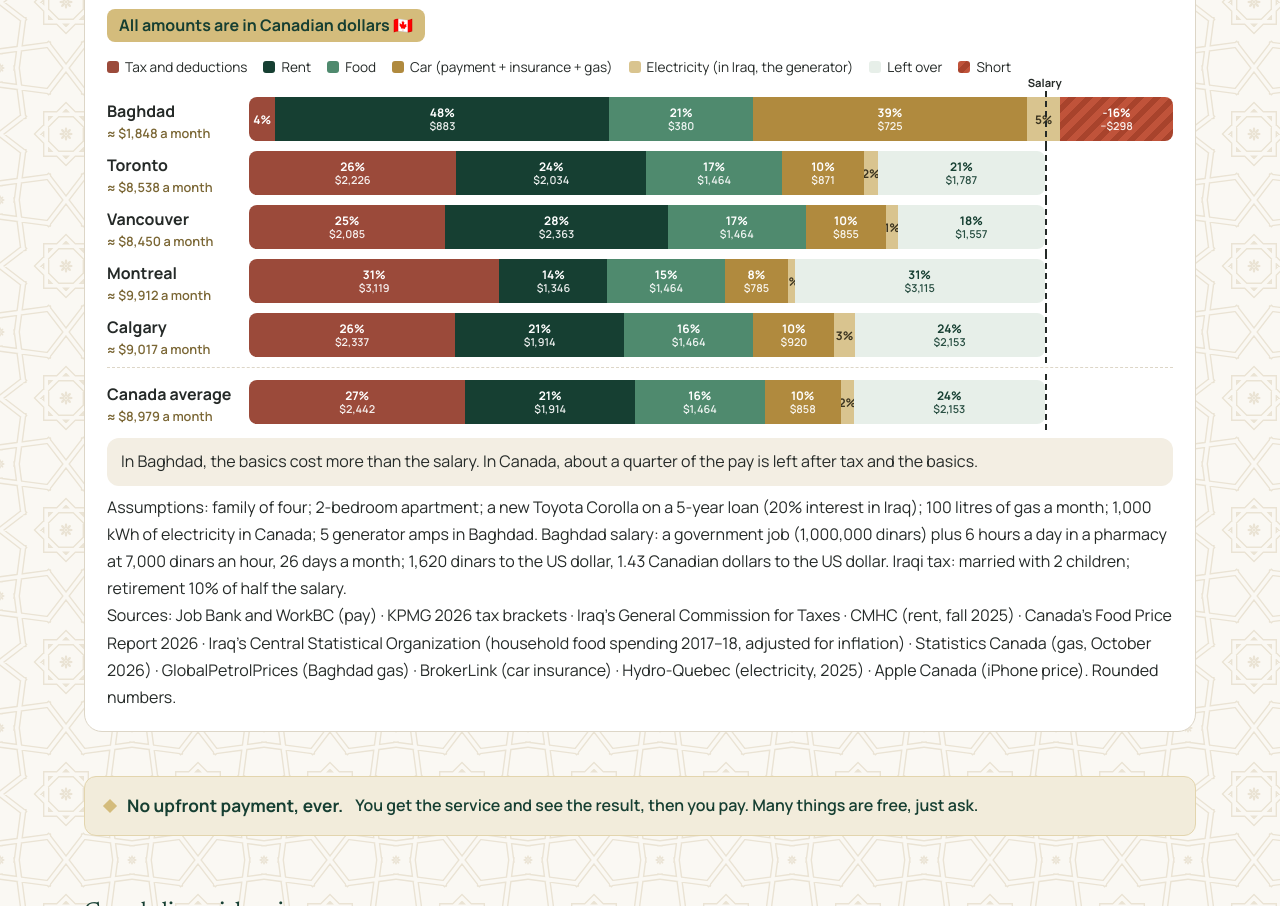
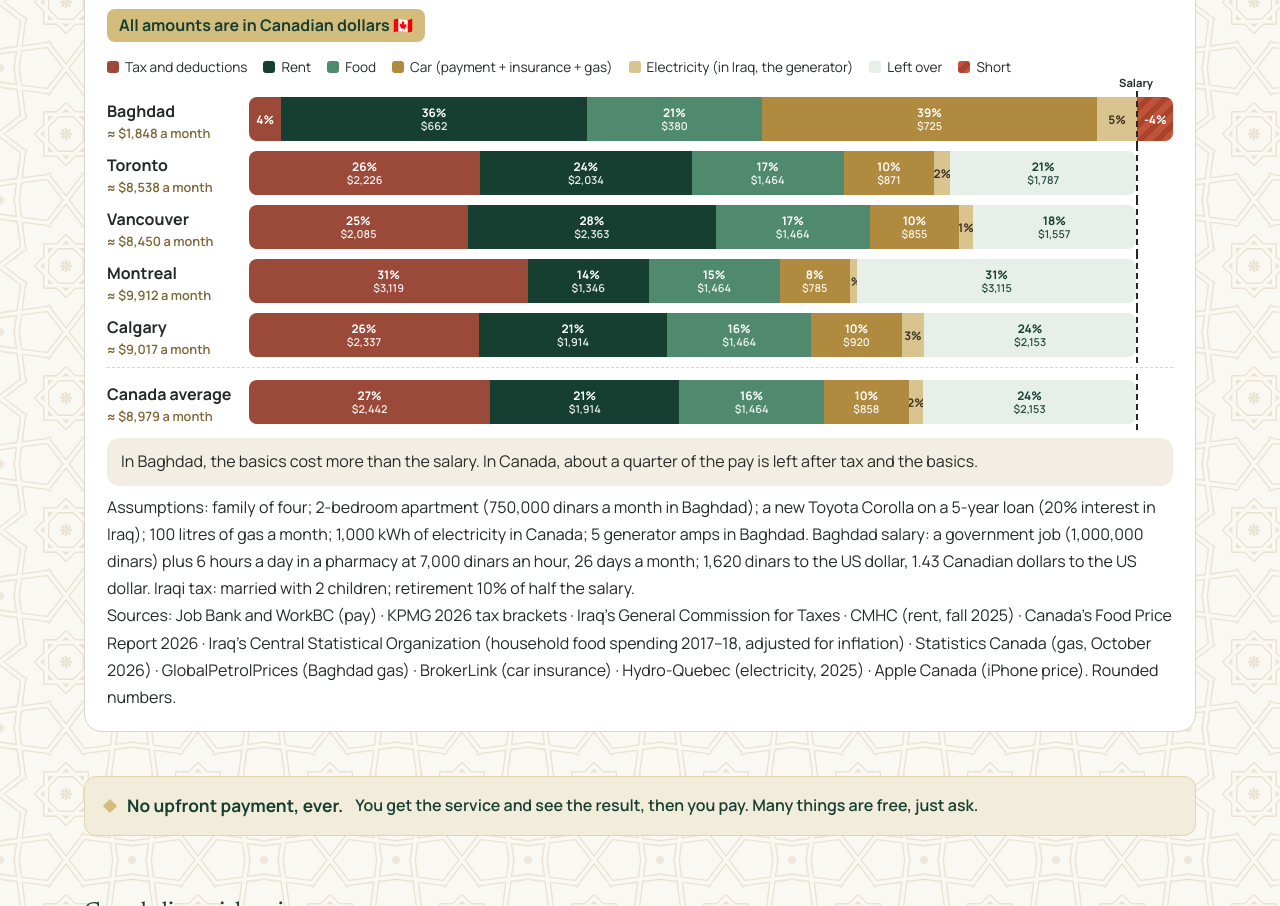
Before and after one commit to usamaalgamli/al-tina-education, a plain HTML site: page index.html in a window 1280 px wide. Shown: the part 7456-8362 px from the top of the page. Drawn offline with Linux system fonts and the light colour scheme; no server answers.

Commit message:
Baghdad rent 750,000 IQD
Co-Authored-By: Claude Opus 5.5 <noreply@anthropic.com>
Claude-Session: https://claude.ai/code/session_01QGM4YEqs3poxumVZmQaFba

```diff
--- a/index.html
+++ b/index.html
@@ -1075,7 +1075,7 @@ footer .fine { border-block-start: 1px solid rgba(250, 248, 243, .14); padding-b
       cmp_legend: ["Tax and deductions", "Rent", "Food", "Car (payment + insurance + gas)", "Electricity (in Iraq, the generator)", "Left over"],
       cmp_cities: ["Baghdad", "Toronto", "Vancouver", "Montreal", "Calgary"],
       cmp_take: "In Baghdad, the basics cost more than the salary. In Canada, about a quarter of the pay is left after tax and the basics.",
-      cmp_assume: "Assumptions: family of four; 2-bedroom apartment; a new Toyota Corolla on a 5-year loan (20% interest in Iraq); 100 litres of gas a month; 1,000 kWh of electricity in Canada; 5 generator amps in Baghdad. Baghdad salary: a government job (1,000,000 dinars) plus 6 hours a day in a pharmacy at 7,000 dinars an hour, 26 days a month; 1,620 dinars to the US dollar, 1.43 Canadian dollars to the US dollar. Iraqi tax: married with 2 children; retirement 10% of half the salary.",
+      cmp_assume: "Assumptions: family of four; 2-bedroom apartment (750,000 dinars a month in Baghdad); a new Toyota Corolla on a 5-year loan (20% interest in Iraq); 100 litres of gas a month; 1,000 kWh of electricity in Canada; 5 generator amps in Baghdad. Baghdad salary: a government job (1,000,000 dinars) plus 6 hours a day in a pharmacy at 7,000 dinars an hour, 26 days a month; 1,620 dinars to the US dollar, 1.43 Canadian dollars to the US dollar. Iraqi tax: married with 2 children; retirement 10% of half the salary.",
       cmp_src: "Sources: Job Bank and WorkBC (pay) · KPMG 2026 tax brackets · Iraq's General Commission for Taxes · CMHC (rent, fall 2025) · Canada's Food Price Report 2026 · Iraq's Central Statistical Organization (household food spending 2017–18, adjusted for inflation) · Statistics Canada (gas, October 2026) · GlobalPetrolPrices (Baghdad gas) · BrokerLink (car insurance) · Hydro-Quebec (electricity, 2025) · Apple Canada (iPhone price). Rounded numbers.",
       life_vids: "See life in Alberta and Canada", life_vid_note: "Official videos. They play here on the page.",
       mcq_h: "What is the MCQ?", mcq_lead: "PEBC's first exam: multiple-choice questions on a computer. You pick the best answer.",
@@ -1275,7 +1275,7 @@ footer .fine { border-block-start: 1px solid rgba(250, 248, 243, .14); padding-b
       cmp_legend: ["ضريبة واستقطاعات", "إيجار", "أكل", "السيارة (قسط + تأمين + بانزين)", "كهرباء (وبالعراق المولدة)", "يبقالك"],
       cmp_cities: ["بغداد", "تورنتو", "فانكوفر", "مونتريال", "كالكري"],
       cmp_take: "ببغداد، الأساسيات تكلف أكثر من الراتب. بكندا يبقالك تقريباً ربع راتبك بعد الضريبة والأساسيات.",
-      cmp_assume: "الافتراضات: عائلة من 4، شقة غرفتين، تويوتا كورولا جديدة بالأقساط 5 سنين (بالعراق فائدة 20%)، 100 لتر بانزين بالشهر، 1,000 كيلوواط كهرباء بكندا، 5 أمبير مولدة ببغداد. راتب بغداد: وظيفة حكومية (مليون دينار) + 6 ساعات يومياً بصيدلية بـ 7,000 دينار للساعة، 26 يوم بالشهر. الصرف: 1,620 دينار للدولار الأمريكي، والدولار الأمريكي = 1.43 دولار كندي. الضريبة العراقية: متزوج وعنده طفلين، والتقاعد 10% من نص الراتب.",
+      cmp_assume: "الافتراضات: عائلة من 4، شقة غرفتين (ببغداد 750,000 دينار بالشهر)، تويوتا كورولا جديدة بالأقساط 5 سنين (بالعراق فائدة 20%)، 100 لتر بانزين بالشهر، 1,000 كيلوواط كهرباء بكندا، 5 أمبير مولدة ببغداد. راتب بغداد: وظيفة حكومية (مليون دينار) + 6 ساعات يومياً بصيدلية بـ 7,000 دينار للساعة، 26 يوم بالشهر. الصرف: 1,620 دينار للدولار الأمريكي، والدولار الأمريكي = 1.43 دولار كندي. الضريبة العراقية: متزوج وعنده طفلين، والتقاعد 10% من نص الراتب.",
       cmp_src: "المصادر: Job Bank و WorkBC (الرواتب) · KPMG (ضرائب كندا 2026) · الهيئة العامة للضرائب العراقية · CMHC (الإيجار، خريف 2025) · Canada's Food Price Report 2026 · الجهاز المركزي للإحصاء العراقي (إنفاق الأسرة على الأكل 2017–2018 معدّل حسب التضخم) · Statistics Canada (البانزين، 10/2026) · GlobalPetrolPrices (بانزين بغداد) · BrokerLink (تأمين السيارة) · Hydro-Quebec (الكهرباء، 2025) · Apple كندا (سعر الآيفون). الأرقام تقريبية.",
       life_vids: "شوف الحياة بألبرتا وكندا", life_vid_note: "فيديوهات رسمية، تشتغل هنا بالصفحة.",
       mcq_h: "شنو هو الـ MCQ؟", mcq_lead: "أول امتحان من امتحانات PEBC: أسئلة اختيار من متعدد على الكمبيوتر، تختار أحسن جواب.",
@@ -1776,7 +1776,7 @@ footer .fine { border-block-start: 1px solid rgba(250, 248, 243, .14); padding-b
     sel.value = cur;
   }
   var CMP = { // monthly, Canadian dollars
-    iq: { g: 1848, tax: 70, rent: 883, food: 380, car: 725, power: 88, days: 26 },
+    iq: { g: 1848, tax: 70, rent: 662, food: 380, car: 725, power: 88, days: 26 },
     ca: [
       { g: 8538, tax: 2226, rent: 2034, food: 1464, car: 871, power: 156 },
       { g: 8450, tax: 2085, rent: 2363, food: 1464, car: 855, power: 126 },
```
